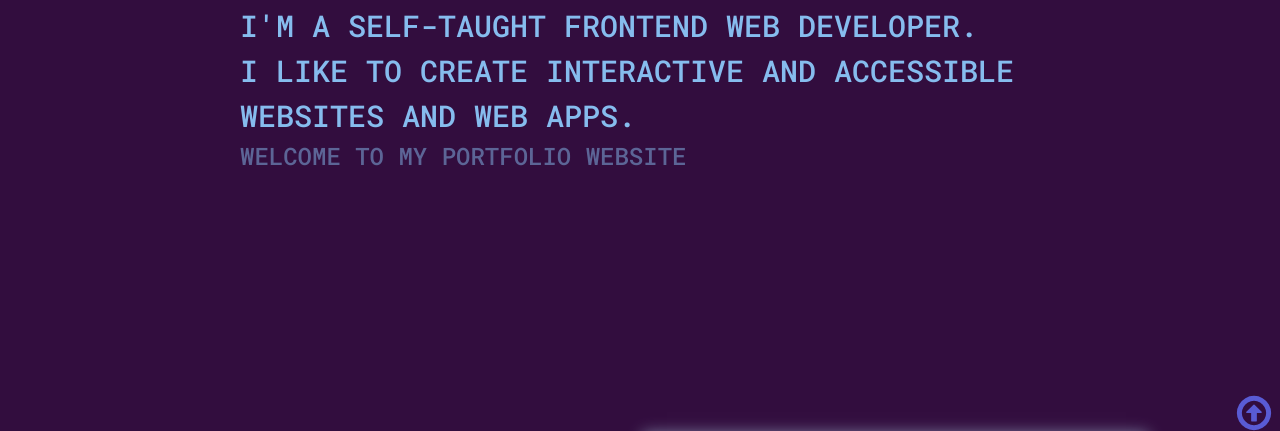
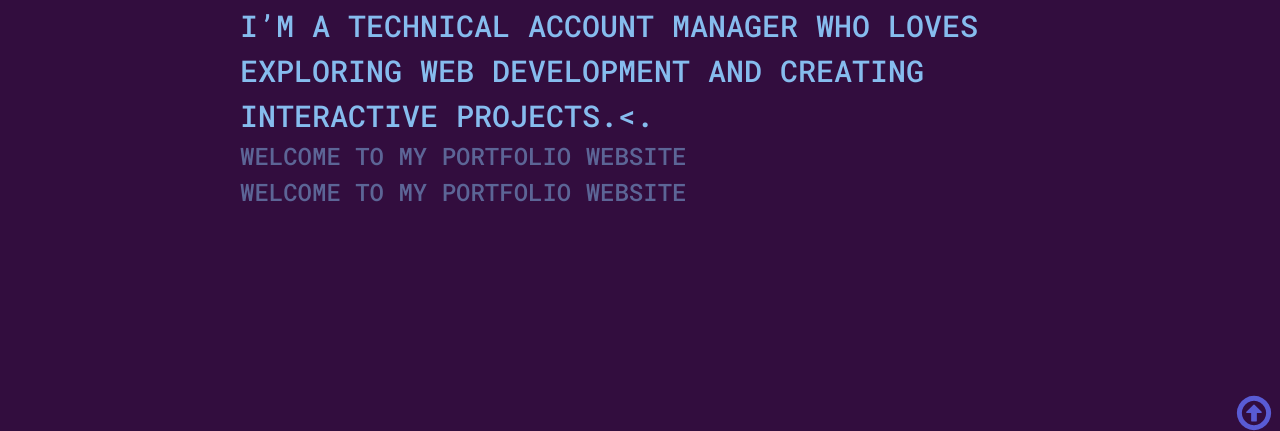
Before and after one commit to aliaksei-siniauski/myPortfolioProject, a website with bundled scripts: page index.html in a window 1280 px wide. Shown: the part 327-758 px from the top of the page. Built offline with nearby package versions, Linux system fonts and the light colour scheme; a web font is replaced by a local one.

Commit message:
Update index.html

```diff
--- a/index.html
+++ b/index.html
@@ -71,9 +71,8 @@
             <span class="title-name" data-i18="intro-title-fullname">Alexsi Siniauski</span>
           </h1>
           <p class="intro__subtitle">
-            <span class="intro__subtitle--main" data-i18="intro-subtitle-info">I'm a self-taught frontend web
-              developer.<br />I like to create
-              interactive and accessible websites and web apps.</span>
+                <span class="intro__subtitle--main" data-i18="intro-subtitle-info">I’m a Technical Account Manager who loves exploring web development and creating interactive projects.<.</span>
+            <span class="subtitle-span" data-i18="intro-welcome">Welcome to my portfolio website</span>
             <span class="subtitle-span" data-i18="intro-welcome">Welcome to my portfolio website</span>
           </p>
         </div>
```
